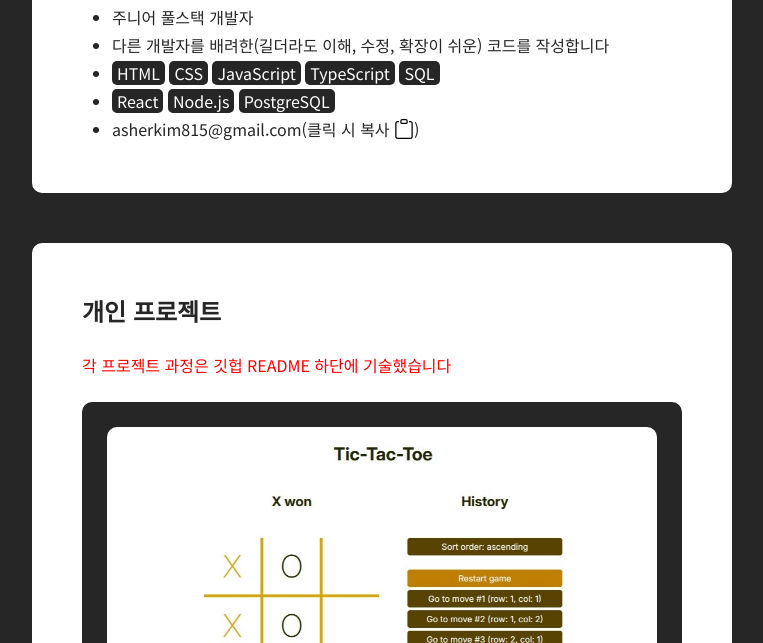
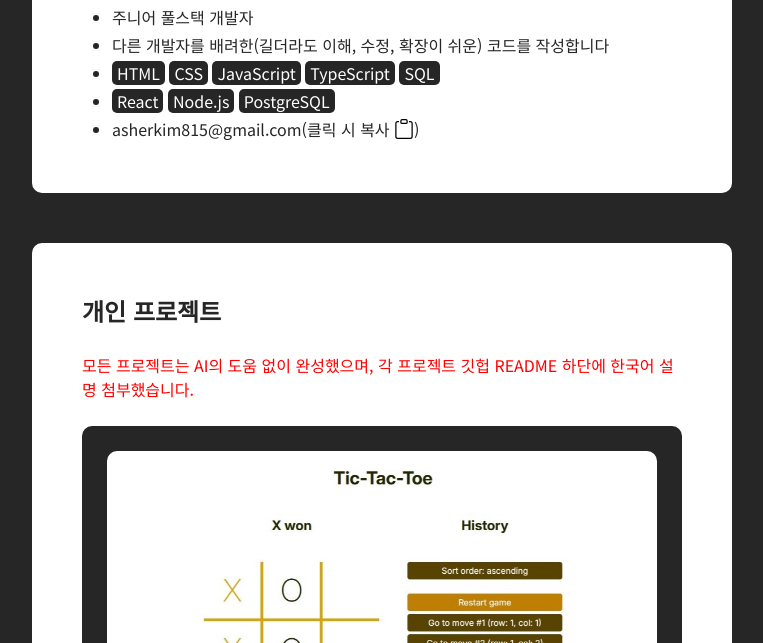
Before and after one commit to asherkim815/personal-website-kr, a plain HTML site: page index.html in a window 1280 px wide. Shown: the part 157-800 px from the top of the page, without its empty margins (258-1021 px from the left). Drawn offline with Linux system fonts and the light colour scheme.

Commit message:
update projects section description

```diff
--- a/index.html
+++ b/index.html
@@ -37,7 +37,10 @@
 
       <section id="projects">
         <h2>개인 프로젝트</h2>
-        <strong>각 프로젝트 과정은 깃헙 README 하단에 기술했습니다</strong>
+        <strong
+          >모든 프로젝트는 AI의 도움 없이 완성했으며, 각 프로젝트 깃헙 README
+          하단에 한국어 설명 첨부했습니다.</strong
+        >
 
         <div class="project-container">
           <!-- 틱택토(Tic-Tac-Toe) -->
```
